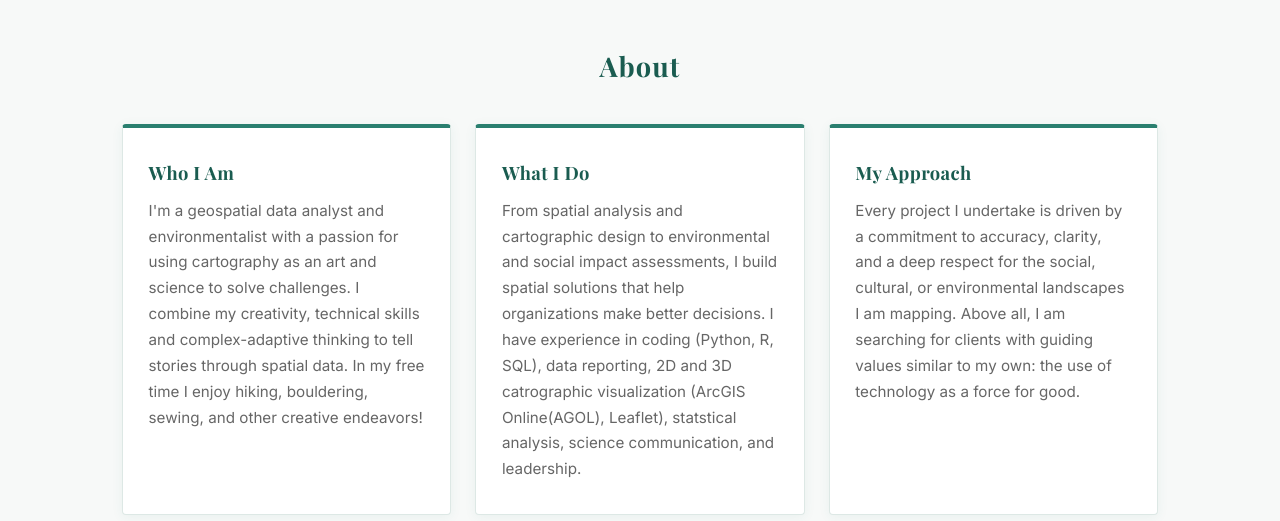
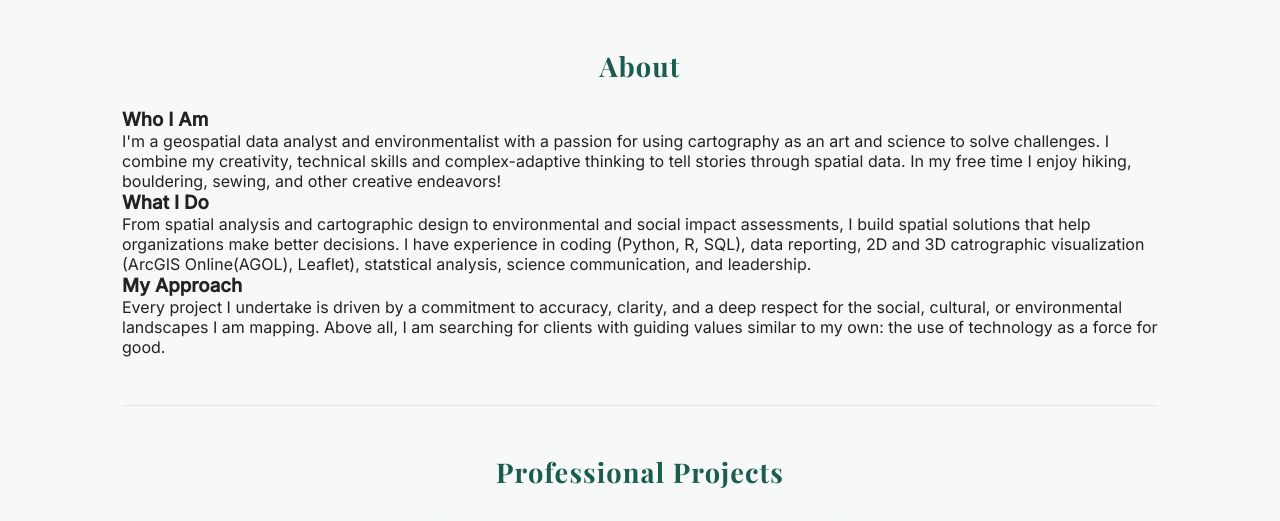
Before and after one commit to sgruger/sgruger.github.io, a Jekyll site: the page built from index.md, in a window 1280 px wide. Shown: the part 220-741 px from the top of the page. Built offline with Jekyll 4.4.1, drawn with Linux system fonts in a browser that asks for light colours; grey boxes are pictures that could not be loaded.

Commit message:
Add styles for about section and responsive design

```diff
--- a/assets/css/style.css
+++ b/assets/css/style.css
@@ -150,7 +150,64 @@
   letter-spacing: 0.04em;
 }
 
+
+/* --- ABOUT SECTION: text left, headshot right --- */
+.about-row {
+  display: grid;
+  grid-template-columns: 1.4fr 1fr;
+  gap: 3rem;
+  align-items: stretch;
+  margin: 2.5rem 0;
+}
+
+.about-text {
+  display: flex;
+  flex-direction: column;
+  justify-content: space-between;
+}
+
+.about-block h3 {
+  font-family: var(--font-display);
+  font-size: 1.15rem;
+  color: var(--teal-dark);
+  margin-bottom: 0.6rem;
+  letter-spacing: 0.04em;
+}
+
+.about-block p {
+  font-size: 0.95rem;
+  color: var(--text-muted);
+  line-height: 1.75;
+}
+
+.about-block + .about-block {
+  margin-top: 1.8rem;
+}
+
+.about-headshot {
+  width: 100%;
+  height: 100%;
+  object-fit: cover;
+  border-radius: 4px;
+  box-shadow: 0 4px 20px rgba(42,127,111,0.12);
+}
+
+@media (max-width: 768px) {
+  .about-row {
+    grid-template-columns: 1fr;
+  }
+  .about-headshot {
+    height: 320px;
+    margin-top: 1.5rem;
+  }
+}
+
+
+/* Hey Sophia I luh you
+The below section is commented out in case you want to revert changes */
+
 /* --- THREE HORIZONTAL TEXT BOXES --- */
+/*
 .card-row {
   display: grid;
   grid-template-columns: repeat(3, 1fr);
@@ -180,6 +237,7 @@
   color: var(--text-muted);
   line-height: 1.7;
 }
+*/
 
 /* --- PROJECT GRID --- */
 .project-grid {
```
